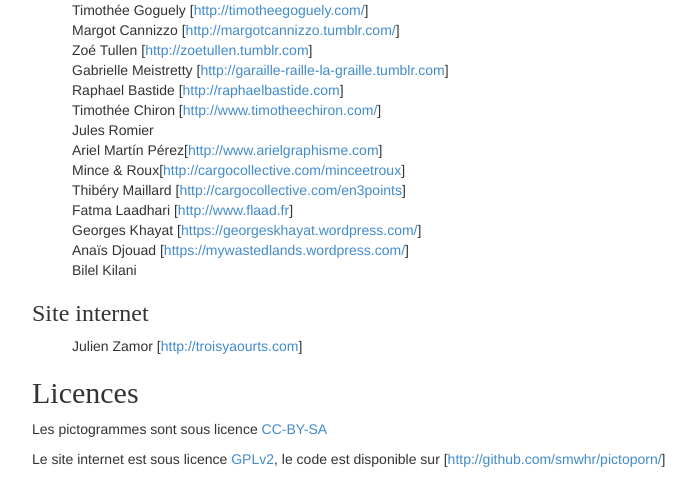
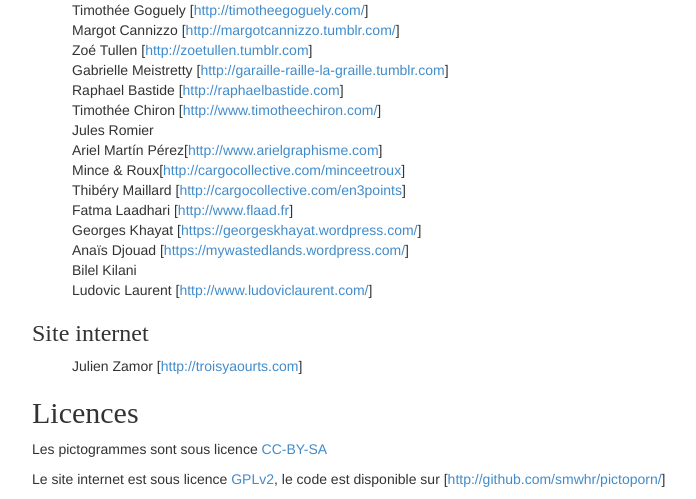
Before and after one commit to smwhr/pictoporn, a PHP site: template views/credits.html.twig in a window 1280 px wide. Shown: the part 435-934 px from the top of the page, without its empty margins (233-929 px from the left). Before the commit the page ends 902 px from the top, so only its background shows below. Run offline with PHP 8.4, Linux system fonts and the light colour scheme; the template is opened without the code that fills it, so the values that code supplies are empty; some libraries are stand-ins or nearby versions; some web fonts are replaced.

Commit message:
credit +

```diff
--- a/views/credits.html.twig
+++ b/views/credits.html.twig
@@ -52,6 +52,8 @@
 <li>Anaïs Djouad [<a href="https://mywastedlands.wordpress.com/">https://mywastedlands.wordpress.com/</a>]</li>
 
 <li>Bilel Kilani</li>
+
+<li>Ludovic Laurent [<a href="http://www.ludoviclaurent.com/">http://www.ludoviclaurent.com/</a>]</li>
         </ul>
 
       <h3>Site internet</h3>
```
